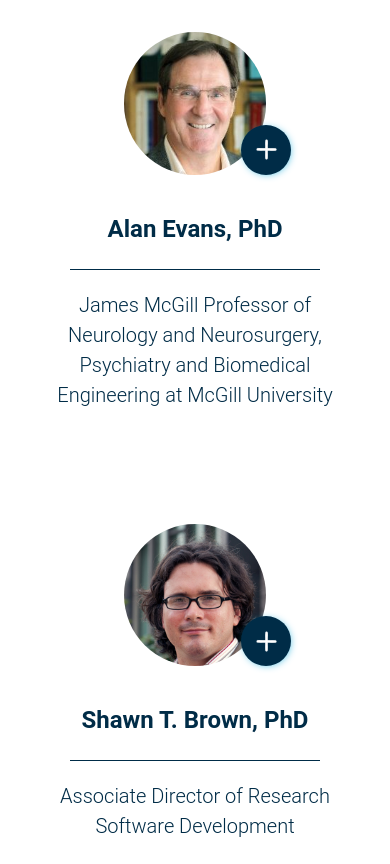
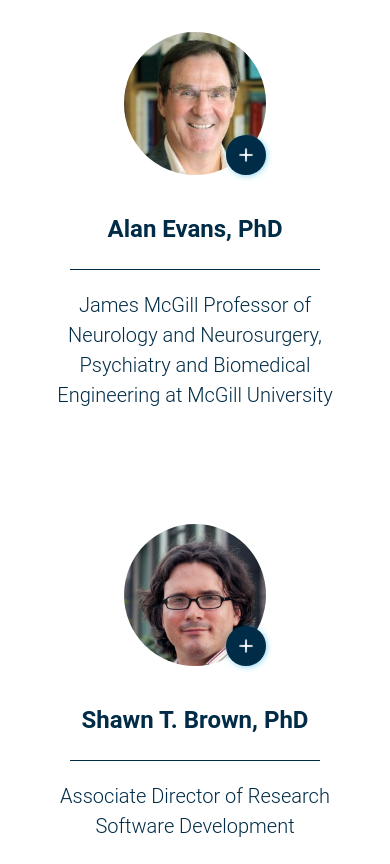
Before and after one commit to shots47s/cbrain-web, a website built with webpack: page src/about/about.html in a window 390 px wide. Shown: the part 1040-1904 px from the top of the page. Built offline with nearby package versions, Linux system fonts and the light colour scheme; some packages are replaced by stand-ins of ours; files whose address does not match are found by name.

Commit message:
[FIX] Mobile double tap issue

```diff
--- a/src/_base.scss
+++ b/src/_base.scss
@@ -206,9 +206,9 @@ $CLOSE_ICON_WIDTH : 2.5;
   z-index: 1;
   &:before {
     content: "";
+    width: 0%;
     border-radius: 50%;
     position: absolute;
-    width: 0;
     top: 50%;
     left: 0%;
     bottom: 50%;
--- a/src/about/about.scss
+++ b/src/about/about.scss
@@ -252,8 +252,15 @@ $EMPLOYEE_IMG : 8;
             .employee-img-wrapper {
               width: 55%;
               .employee-img-border {
+
+
                 .employee-button {
-                  transform: translate(50%, 0)
+                  width: $CLOSE_ICON_WIDTH - 0.5 + rem;
+                  height: $CLOSE_ICON_WIDTH - 0.5 + rem;
+                  .employee-icon {
+                    width: 0.5rem;
+                    height: 0.5rem;
+                  }
                 }
               }
             }
@@ -271,16 +278,6 @@ $EMPLOYEE_IMG : 8;
         padding: 2rem;
         .team-employee {
           flex: 0 1 100%;
-          .employee-details {
-            pointer-events:none;
-            .employee-img-wrapper {
-              .employee-img-border {
-                .employee-button {
-                  transform: translate(50%, 0)
-                }
-              }
-            }
-          }
         }
       }
     }
```
